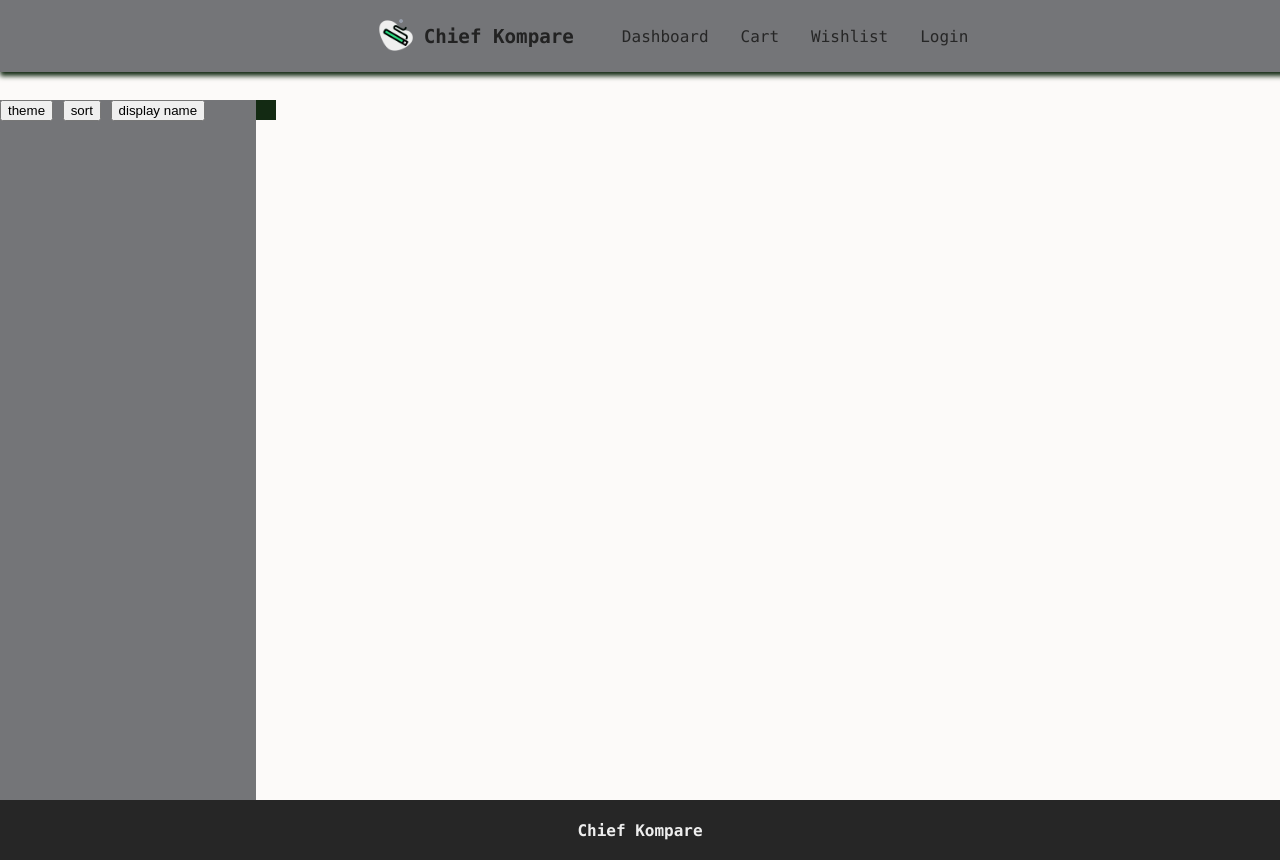
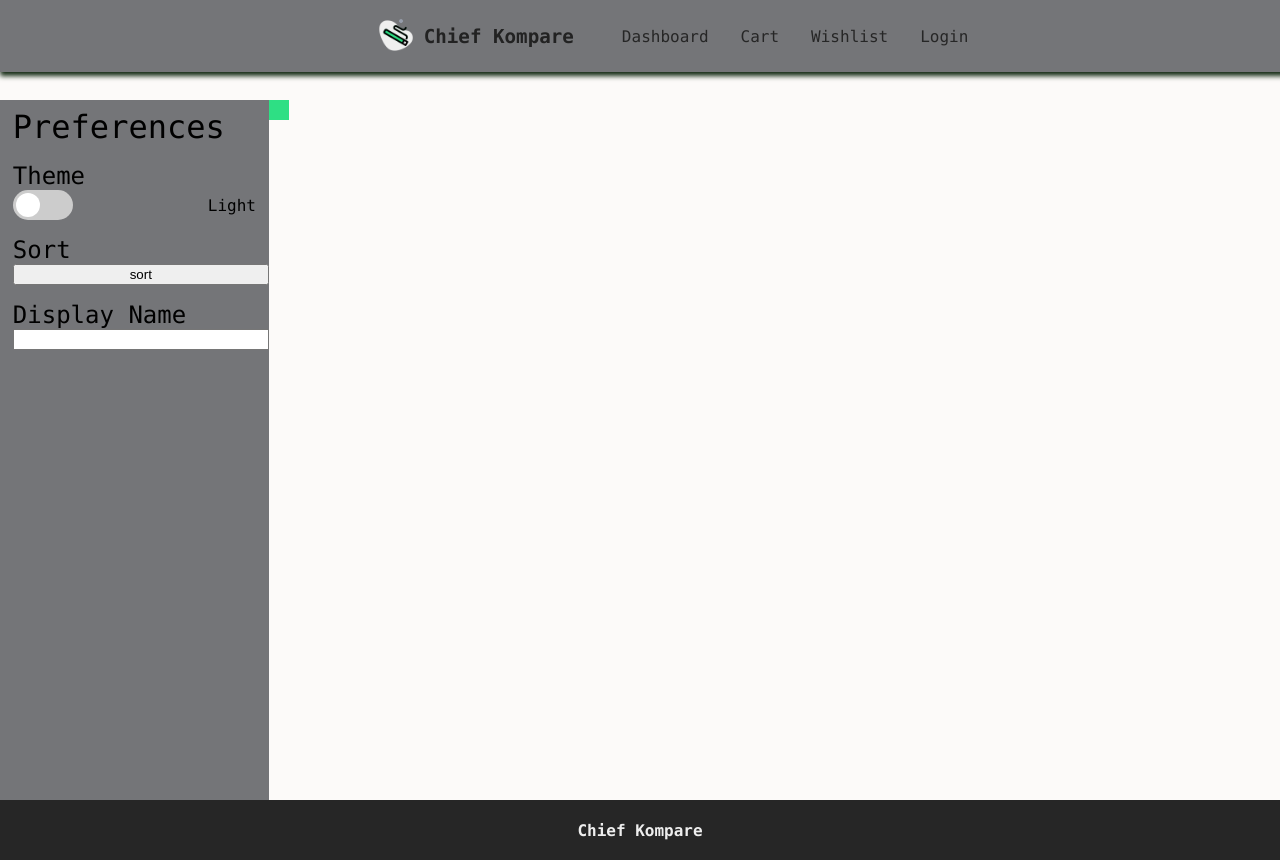
Before and after one commit to 23542773/COS221_Prac5, a PHP site: page /dashboard.php in a window 1280 px wide. Run offline with PHP 8.4, Linux system fonts and the light colour scheme.

Commit message:
preference side menu

```diff
--- a/css/dashboard.css
+++ b/css/dashboard.css
@@ -10,15 +10,29 @@
 #preferences {
   position: absolute;
   width: 20vw;
-
   top: 100px;
   left: 0px;
   bottom: 0px;
+  display: flex;
+  flex-direction: column;
+  padding-left: 1vw;
   background-color: #747578;
 }
 
 #preferences.hide {
   transform: translateX(-100%);
+}
+
+#prefH1 {
+  margin: 0;
+  margin-top: 1vh;
+  font-size: 2em;
+}
+
+.prefHeading {
+  margin: 0;
+  margin-top: 2vh;
+  font-size: 1.5em;
 }
 
 #togglePreferences {
@@ -27,5 +41,50 @@
   left: 100%;
   width: 20px;
   height: 20px;
-  background-color: #132a13;
+  background-color: #2edf84;
 }
+
+.toggle-container {
+  margin-right: 1vw;
+  display: flex;
+  align-items: center;
+  justify-content: space-between;
+}
+
+.toggle-checkbox {
+  display: none;
+}
+
+.toggle-label {
+  display: block;
+  width: 60px;
+  height: 30px;
+  background-color: #ccc;
+  border-radius: 15px;
+  position: relative;
+  cursor: pointer;
+  transition: background-color 0.3s ease;
+}
+
+/* Create the "thumb" or "slider" of the toggle */
+.toggle-label::before {
+  content: "";
+  position: absolute;
+  top: 3px;
+  left: 3px;
+  width: 24px;
+  height: 24px;
+  background-color: #fff;
+  border-radius: 50%;
+  transition: transform 0.3s ease;
+}
+
+/* When the checkbox IS CHECKED */
+.toggle-checkbox:checked + .toggle-label {
+  background-color: #132A13;
+}
+
+/* Move the thumb to the right when checked */
+.toggle-checkbox:checked + .toggle-label::before {
+  transform: translateX(30px);
+}
--- a/dashboard.php
+++ b/dashboard.php
@@ -19,11 +19,18 @@
 
     <div class="page">
         <div id="preferences">
-            <!-- just filler buttons for now -->
-            <button>theme</button>
+            <div id="togglePreferences"></div> <!-- preferences hide and show button -->
+            <p id="prefH1">Preferences</p>
+            <p class="prefHeading">Theme</p>
+            <div class="toggle-container">
+                <input type="checkbox" id="darkModeToggle" class="toggle-checkbox">
+                <label for="darkModeToggle" class="toggle-label"></label>
+                <span id="themeName">Light</span>
+            </div>
+            <p class="prefHeading">Sort</p>
             <button>sort</button>
-            <button>display name</button>
-            <div id="togglePreferences"></div>
+            <p class="prefHeading">Display Name</p>
+            <input type="text" id="displayName">
         </div>
 
         <div class="topProducts">
--- a/javascript/dashboard.js
+++ b/javascript/dashboard.js
@@ -1,7 +1,21 @@
+//DOM elements
 const preferences = document.getElementById('preferences');
-
 const togglePreferences = document.getElementById('togglePreferences');
+const darkModeToggle = document.getElementById('darkModeToggle');
 
 togglePreferences.addEventListener('click', function () {
     preferences.classList.toggle('hide');
-})
+});
+
+darkModeToggle.addEventListener('change', function () {
+    const page = document.querySelector('.page');
+    const theme = document.getElementById('themeName');
+
+    if (darkModeToggle.checked) {
+        theme.textContent = 'Dark';
+        page.style.background = '#262626';
+    } else {
+        theme.textContent = 'Light'
+        page.style.background = '#fcfaf9';
+    }
+});
```
